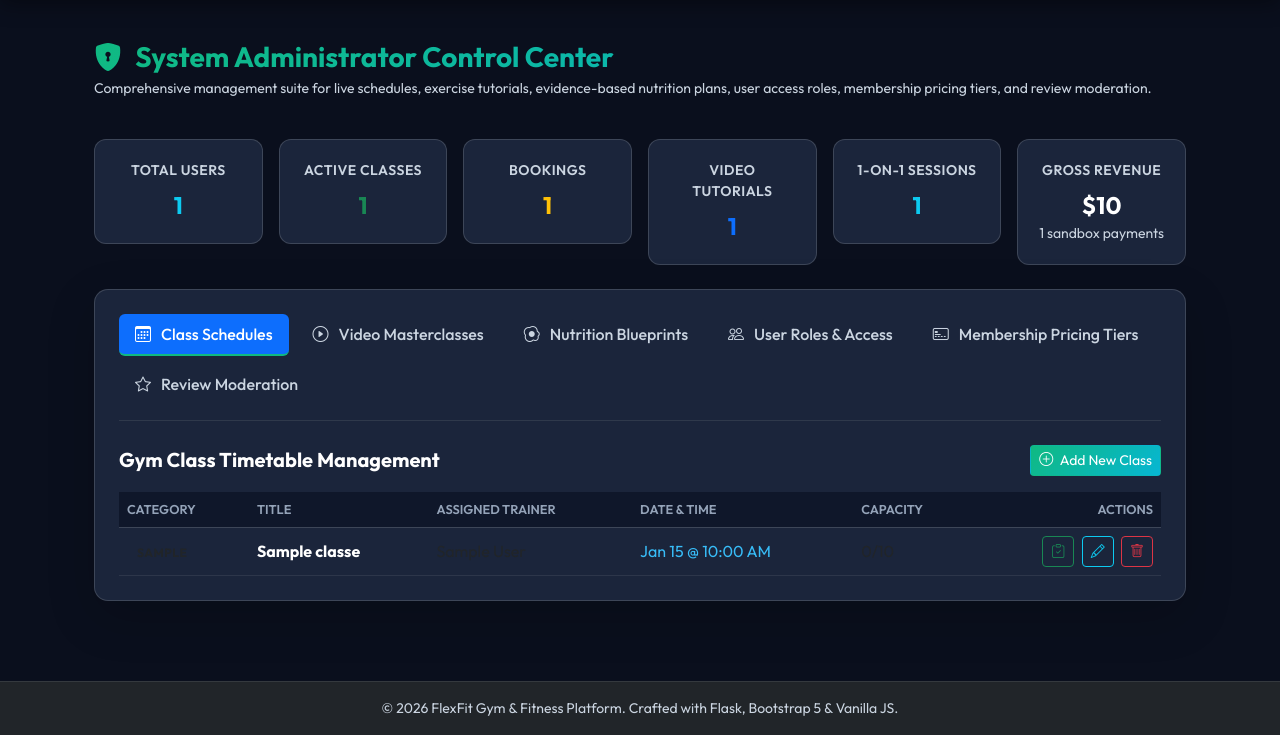
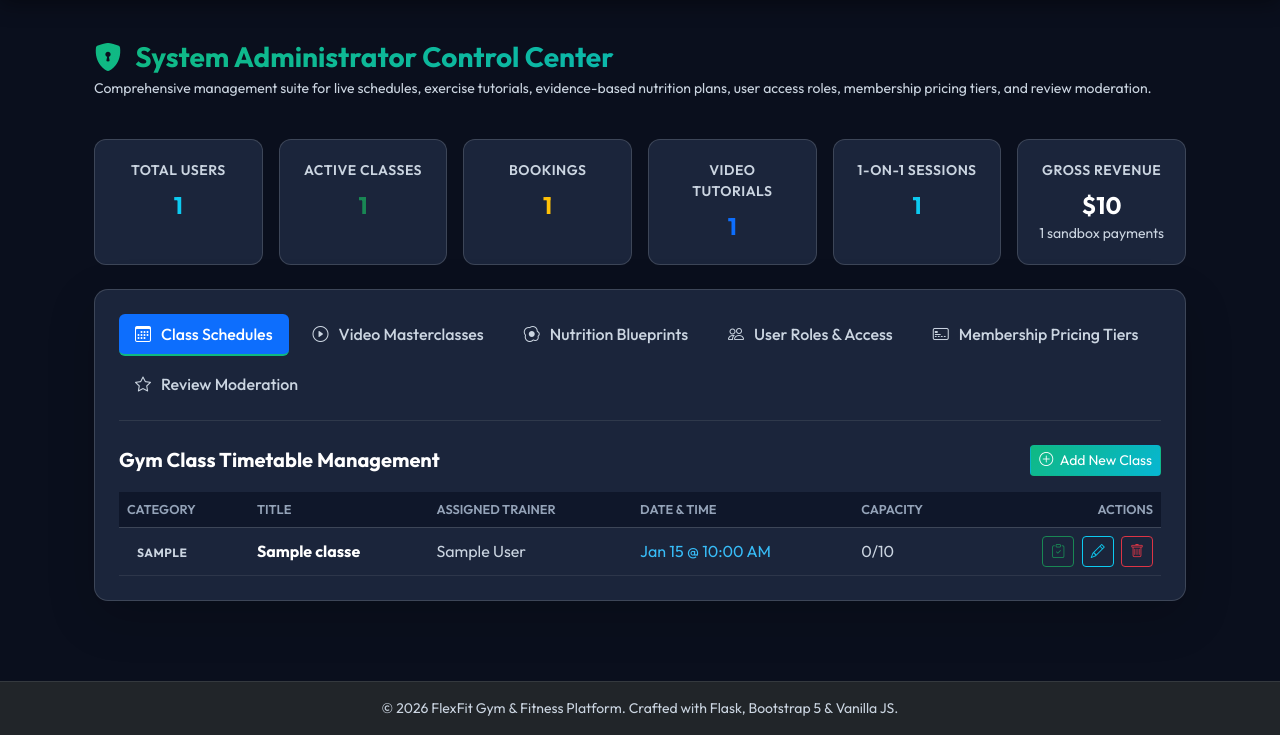
Before and after one commit to tanjilaafsarirubina/flexfit-gym-management-system, a Flask app: page /admin in a window 1280 px wide. Shown: the part 65-800 px from the top of the page. Run offline with Flask 3, Linux system fonts and the light colour scheme; a user stored in the database is signed in; tables that the repository leaves empty hold one stand-in row (values such as "Sample post"); grey boxes marked "Sample" are stand-in pictures; some libraries are stand-ins or nearby versions.

Commit message:
Add README, MIT license, CI and screenshots
- README: features by role, screenshots, local setup with demo accounts,
  configuration, tests, what changed after grading, known limitations
  and an ER diagram of the actual schema. Credits Tanjila as author.
- GitHub Actions: unit tests on Python 3.11-3.14 (SQLite), the same
  suite on MySQL 8, and the Playwright browser smoke test.
- Tests can target a throwaway database via TEST_DATABASE_URL.
- Fix near-black table text on the dark theme (Bootstrap 5.3 colours
  cells from --bs-table-color) and equalise the admin stat cards.
- Move the wireframe, schema diagram and feature list into docs/.

Co-Authored-By: Claude Opus 5.5 <noreply@anthropic.com>

```diff
--- a/static/css/style.css
+++ b/static/css/style.css
@@ -335,6 +335,9 @@ h1, h2, h3, h4, h5, h6 {
 .table-custom {
   color: var(--text-main);
   vertical-align: middle;
+  /* Bootstrap 5.3 colours cells from --bs-table-color (near-black by default), not from .table-custom */
+  --bs-table-color: var(--text-muted);
+  --bs-table-bg: transparent;
 }
 
 .table-custom th {
--- a/templates/admin.html
+++ b/templates/admin.html
@@ -15,37 +15,37 @@
 
     <div class="row g-3 mb-4">
         <div class="col-md-2 col-sm-4 col-6">
-            <div class="stat-card">
+            <div class="stat-card h-100">
                 <div class="stat-title">Total Users</div>
                 <div class="stat-value text-info">{{ users|length }}</div>
             </div>
         </div>
         <div class="col-md-2 col-sm-4 col-6">
-            <div class="stat-card">
+            <div class="stat-card h-100">
                 <div class="stat-title">Active Classes</div>
                 <div class="stat-value text-success">{{ classes|length }}</div>
             </div>
         </div>
         <div class="col-md-2 col-sm-4 col-6">
-            <div class="stat-card">
+            <div class="stat-card h-100">
                 <div class="stat-title">Bookings</div>
                 <div class="stat-value text-warning">{{ bookings|length }}</div>
             </div>
         </div>
         <div class="col-md-2 col-sm-4 col-6">
-            <div class="stat-card">
+            <div class="stat-card h-100">
                 <div class="stat-title">Video Tutorials</div>
                 <div class="stat-value text-primary">{{ videos|length }}</div>
             </div>
         </div>
         <div class="col-md-2 col-sm-4 col-6">
-            <div class="stat-card">
+            <div class="stat-card h-100">
                 <div class="stat-title">1-on-1 Sessions</div>
                 <div class="stat-value text-info">{{ coaching_sessions|length }}</div>
             </div>
         </div>
         <div class="col-md-2 col-sm-4 col-6">
-            <div class="stat-card">
+            <div class="stat-card h-100">
                 <div class="stat-title">Gross Revenue</div>
                 <div class="stat-value text-emerald">${{ "{:,.0f}".format(total_revenue) }}</div>
                 <div class="text-muted small">{{ payment_count }} sandbox payments</div>
```
Also changed, not shown: tests/__init__.py (+3 -2 lines), tests/test_regressions.py (+4 -2 lines), .github/workflows/ci.yml (added), README.md (added), docs/feature-list.txt (renamed from Feature List.txt), 12 other files.
